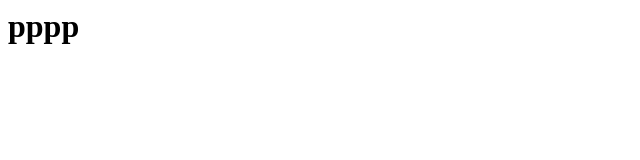
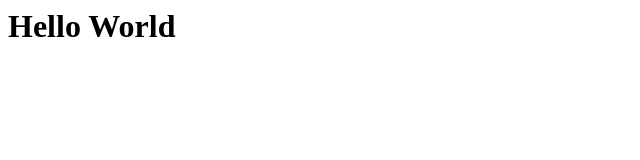
Before and after one commit to sisula/sisula.ml, a plain HTML site: page index.html in a window 1280 px wide. Shown: the whole page, without its empty margins (0-640 px from the left). Drawn offline with Linux system fonts and the light colour scheme.

Commit message:
Update index.html

```diff
--- a/index.html
+++ b/index.html
@@ -4,7 +4,7 @@
   <body>
 
 
-    <h1> pppp </h1>
+    <h1> Hello World </h1>
 
 
   </body>
```
